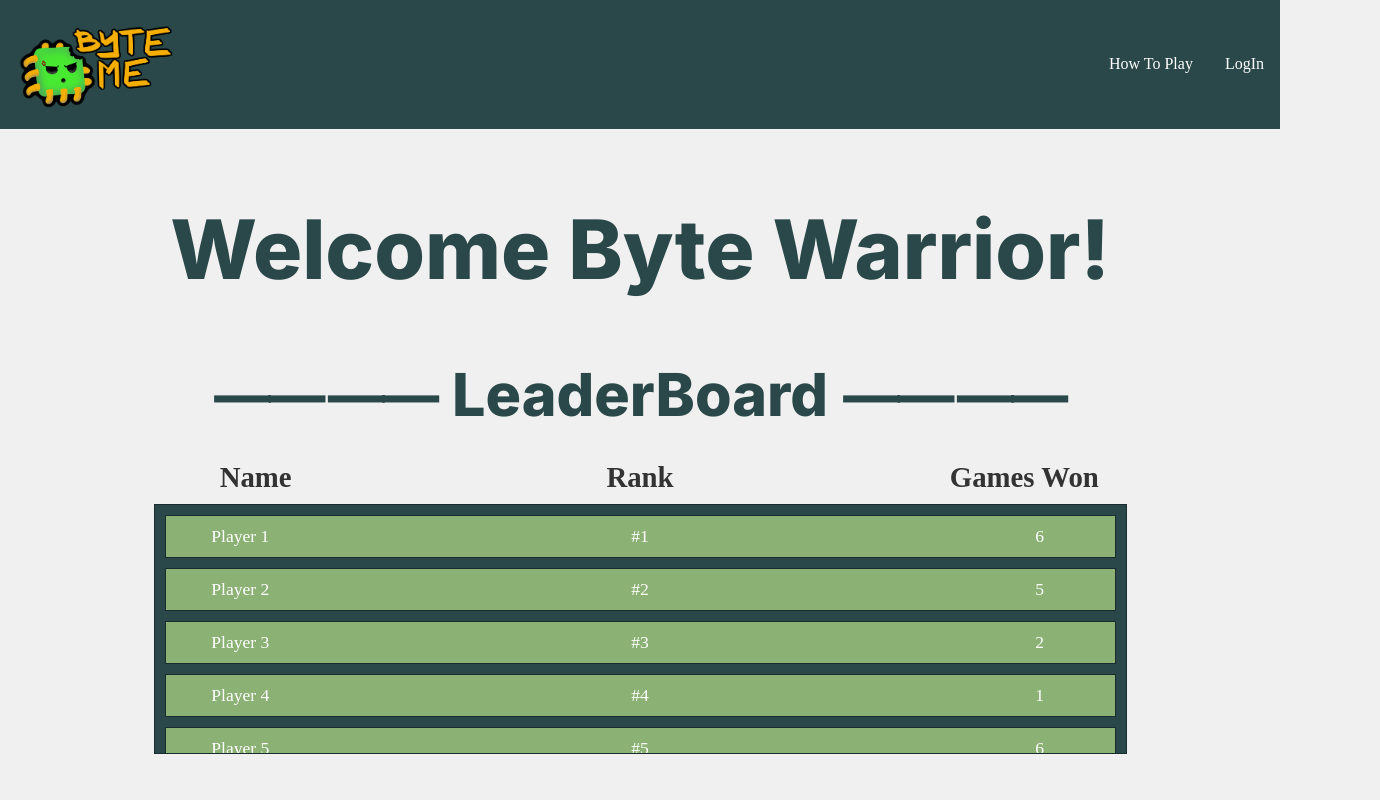
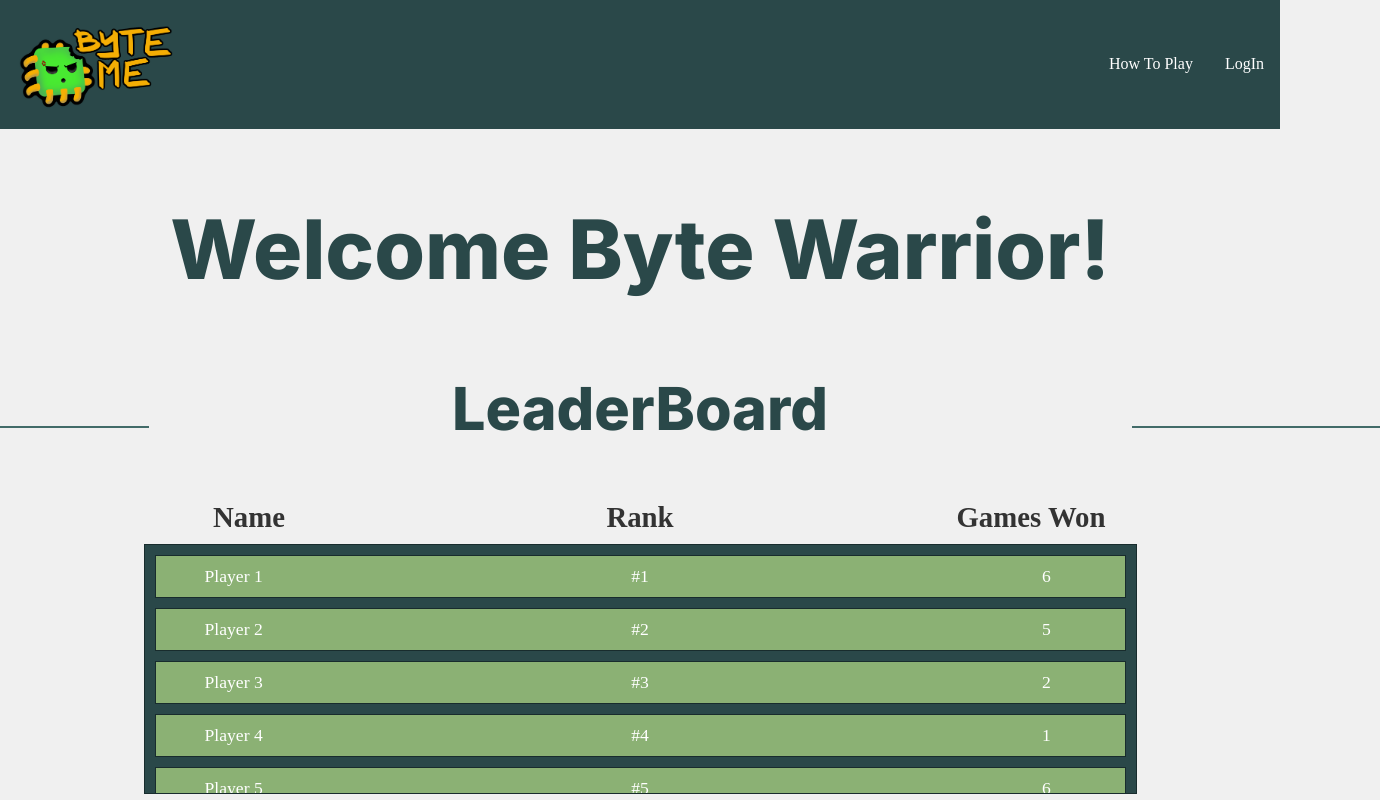
Before and after one commit to KendrickNguyen76/inf124-project, a React (Vite) app in the folder react_frontend/: page /dashboard in a window 1280 px wide. Shown: the top 800 px of the page, 1380 px wide, since content can reach past the window. Built offline with nearby package versions, Linux system fonts and the light colour scheme.

Commit message:
SCRUM -55 styling for Dashboard and Leaderboard

```diff
--- a/react_frontend/src/Components/Pages/Dashboard.css
+++ b/react_frontend/src/Components/Pages/Dashboard.css
@@ -11,11 +11,30 @@
     text-align: center;
 }
 
-.leader_dash_title{
-    display: flex;
-    justify-content: center;
-    text-align: center;
-    width: 100%;
+.leader_dash_title {
+  display: flex;
+  flex-direction: row;
+  justify-content: center;
+  align-items: center;
+  /* gap: 10px; */
+  margin: 20px 0;
+  width: 100%;
+}
+
+.name_line {
+  content: "";
+  display: block;
+  height: 2px;
+  width: 150px;
+  background-color: #426B69;
+  flex-shrink: 0;
+}
+
+.leader_dash_title h1 {
+  font-size: 3.7rem;
+  margin: 0;
+  padding: 0;
+  white-space: nowrap;
 }
 
 .leader_dash_hello h1{
--- a/react_frontend/src/Components/Pages/Dashboard.jsx
+++ b/react_frontend/src/Components/Pages/Dashboard.jsx
@@ -3,11 +3,22 @@ import "./Dashboard.css";
 import { useNavigate } from 'react-router-dom';
 
 {/*title of local dashboard*/}
+// const LeaderDashTitle = () => (
+//   <div className = "leader_dash_title">
+//     <h1> ⸺⸺ LeaderBoard ⸺⸺ </h1>
+//   </div>
+// );
+
+
 const LeaderDashTitle = () => (
-  <div className = "leader_dash_title">
-    <h1> ⸺⸺ LeaderBoard ⸺⸺ </h1>
-  </div>
+  <div className="leader_dash_title">
+  <div className="name_line"></div>
+    <h1> LeaderBoard</h1>
+  <div className="name_line"></div>
+
+</div>
 );
+
 
 {/*title of user hello*/}
 const LeaderDashHello = () => (
--- a/react_frontend/src/Components/Pages/LeaderBoard.css
+++ b/react_frontend/src/Components/Pages/LeaderBoard.css
@@ -7,18 +7,18 @@
 }
 
 .leader_global_title{
+    /* border: 8px solid black; remove later */
     display: flex;
     justify-content: center;
-    text-align:center;
-    width: 100%;
+    align-items: center;
+    font-size: 28px;
 }
 
-.leader_global_title h1{
-    font-size: 3.7rem;
-    margin-top: 0;
-    padding-top: 0;
-    padding-bottom: 0;
-    margin-bottom: 0;
+  .name_line {
+    width: 25%;
+    height: 2px;
+    margin: 10px 5px 0px 5px;
+    background-color: #426B69;
   }
 
 .leader_global_label {
--- a/react_frontend/src/Components/Pages/LeaderBoard.jsx
+++ b/react_frontend/src/Components/Pages/LeaderBoard.jsx
@@ -2,10 +2,18 @@ import React from "react";
 import "./LeaderBoard.css";
 
 {/*title of global leaderboard*/}
+// const LeaderGlobalTitle = () => (
+//   <div className = "leader_global_title">
+//     <h1> ⸺ Global LeaderBoard ⸺ </h1>
+//   </div>
+// );
+
 const LeaderGlobalTitle = () => (
-  <div className = "leader_global_title">
-    <h1> ⸺ Global LeaderBoard ⸺ </h1>
-  </div>
+  <div className="leader_global_title">
+    <div className="name_line"></div>
+      <h1> Global LeaderBoard </h1>
+    <div className="name_line"></div>
+</div>
 );
 
 {/*leaderboard rank, title, etc. labels*/}
```
